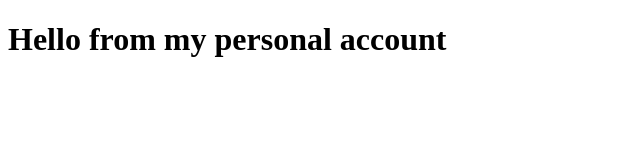
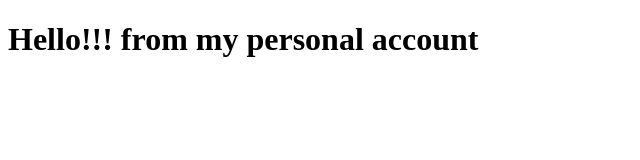
Before and after one commit to sanduniathurugiri/echolodge, a plain HTML site: page index.html in a window 1280 px wide. Shown: the whole page, without its empty margins (0-640 px from the left). Drawn offline with Linux system fonts and the light colour scheme.

Commit message:
created index.html

```diff
--- a/index.html
+++ b/index.html
@@ -6,6 +6,6 @@
     <title>Echo Lodge</title>
 </head>
 <body>
-   <h1>Hello from my personal account</h1>
+   <h1>Hello!!! from my personal account</h1>
 </body>
 </html>
```
